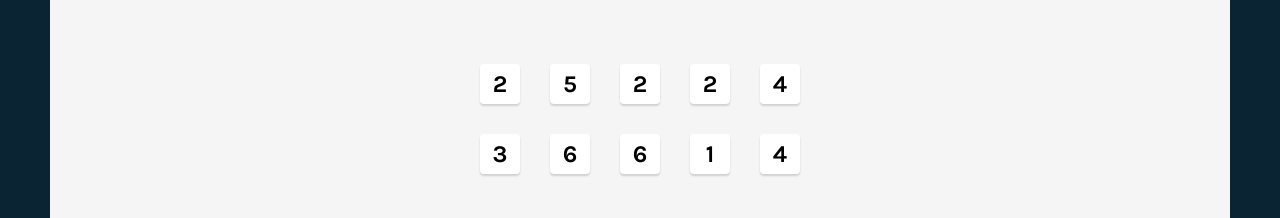
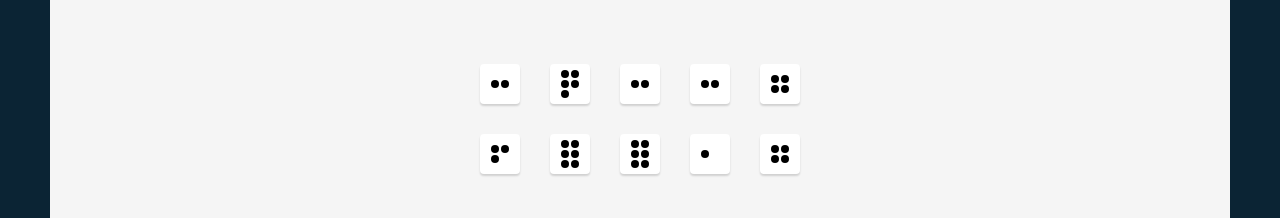
Before and after one commit to ahmad-elshowair/react-tenzise, a React (Create React App) app: page / in a window 1280 px wide. Shown: the part 315-533 px from the top of the page. Built offline with nearby package versions, Linux system fonts and the light colour scheme.

Commit message:
change dice value of number into dots

```diff
--- a/src/App.js
+++ b/src/App.js
@@ -27,7 +27,6 @@ React.useEffect(()=>{
   if (isAllDiceHeld && isAllDiceSameValue) {
     setTenzies(true);
   }
-  console.log('dice changed');
 }, [dice]);
 
   const holdDice = (id) =>{
--- a/src/components/Die.js
+++ b/src/components/Die.js
@@ -1,14 +1,34 @@
+import { nanoid } from "nanoid";
+import React from "react";
+import { Dot } from "./Dot";
+
 export const Die = (props) => {
     const style = {
         backgroundColor: props.isHeld ? "#59E391": "#FFF"
     }
+
+    const allDots = () =>{
+        const newDots = [];
+        for (let i = 0; i < props.value; i++) {
+            newDots.push({
+                id: nanoid()
+            });
+        }
+        return newDots;
+    }
+
+    const [dots, setDots] = React.useState(allDots());
+
+    const dotsElements = dots.map(dot => <Dot key={dot.id}/>);
     return(
         <div
             className="dice--face"
             style={style}
             onClick={props.hold}
         >
-            <h2 className="dice--number">{props.value}</h2>
+            <h2 className="dice--value">
+                {dotsElements}
+            </h2>
         </div>
     );
 };
--- /dev/null
+++ b/src/components/Dot.js
@@ -0,0 +1,5 @@
+export const Dot = ()=>{
+    return(
+        <span className="dot"></span>
+    )
+}
--- a/src/index.css
+++ b/src/index.css
@@ -60,3 +60,15 @@ body{
 .roll--btn:active{
   box-shadow: inset 5px 5px 10px -3px rgba(0, 0, 0, 0.7);
 }
+.dice--value{
+  display: grid;
+  grid-template-columns: repeat(2, 1fr);
+  grid-template-rows: auto;
+  gap: 2px;
+}
+.dot{
+  width: 8px;
+  height: 8px;
+  background-color: #000;
+  border-radius: 50%;
+}
```
